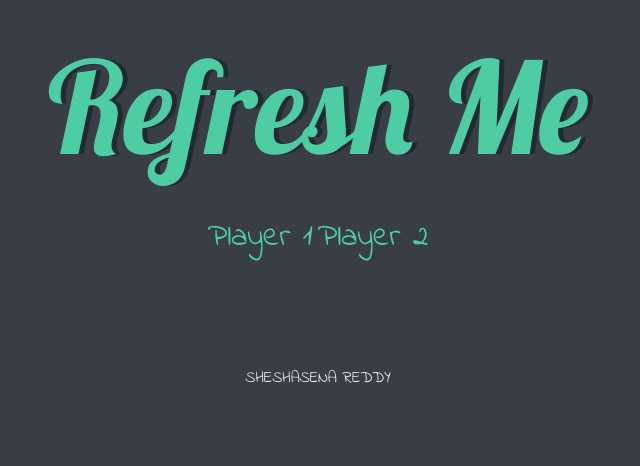
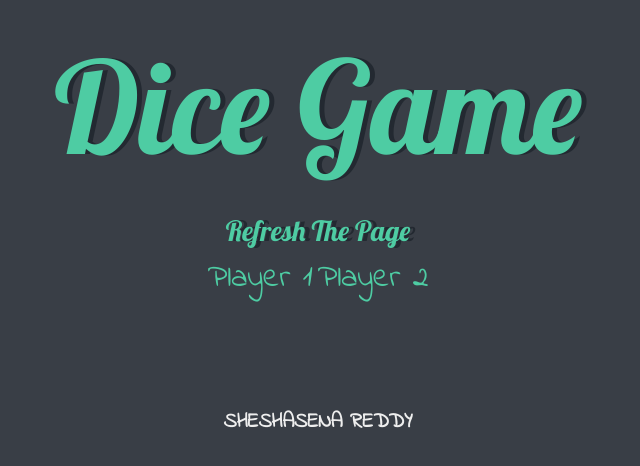
Before and after one commit to sheshu22/diceGame, a plain HTML site: page index.html in a window 1280 px wide. Shown: the whole page, without its empty margins (322-962 px from the left). Drawn offline with nearby package versions, Linux system fonts and the light colour scheme.

```diff
--- a/index.html
+++ b/index.html
@@ -14,8 +14,9 @@
   <body>
 
     <div class="container">
-      <h1>Refresh Me</h1>
+      <h1>Dice Game</h1>
 
+      <h3>Refresh The Page</h3>
       <div class="dice">
         <p>Player 1</p>
         <img class="img1" src="">
--- a/style.css
+++ b/style.css
@@ -22,6 +22,11 @@
     color: #4ECCA3;
   }
 
+  h3{
+    font-family: 'Lobster', cursive;
+    text-shadow: 5px 0 #232931;
+    color: #4ECCA3;
+  }
   p {
     font-size: 2rem;
     color: #4ECCA3;
@@ -37,5 +42,7 @@
     color: #EEEEEE;
     text-align: center;
     font-family: 'Indie Flower', cursive;
+    font-size: 130%;
+    font-weight: bolder;
 
   }
```
Also changed, not shown: images/dice1.png (added), images/dice2.png (added), images/dice3.png (added), images/dice4.png (added), images/dice5.png (added), images/dice6.png (added).
